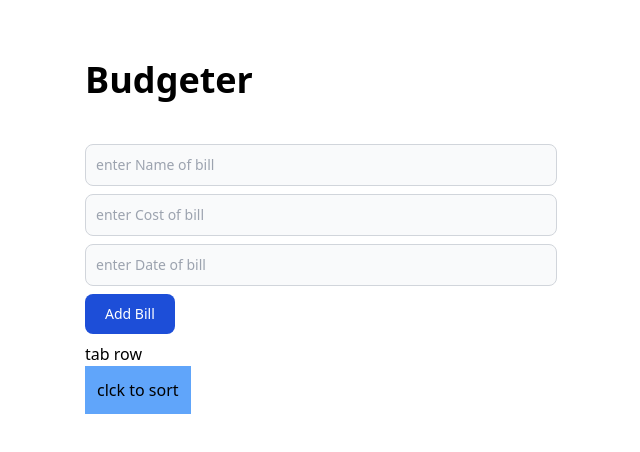
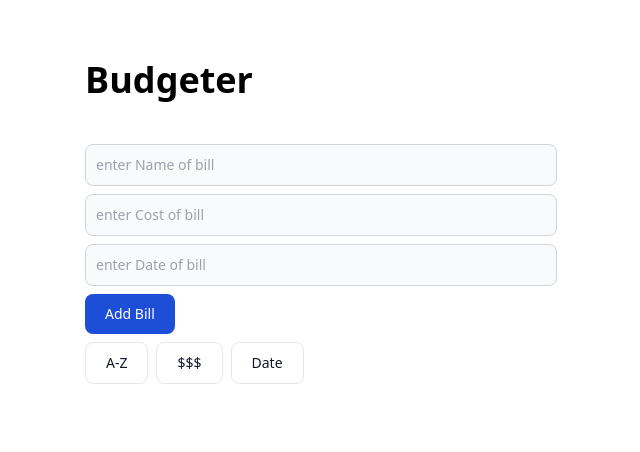
Before and after one commit to mark-elias/Expense_Tracker, a React (Vite) app in the folder react-to-do-list-project/: page / in a window 1280 px wide. Shown: the top 452 px of the page, without its empty margins (319-959 px from the left). Built offline with nearby package versions, Linux system fonts and the light colour scheme.

Commit message:
now able to sort list by Name,Price, and Date

```diff
--- a/react-to-do-list-project/src/Budgeter.jsx
+++ b/react-to-do-list-project/src/Budgeter.jsx
@@ -32,6 +32,16 @@ function Budgeter() {
   function sortByCost() {
     const sortedByCost = [...bills].sort((a, b) => a.cost - b.cost);
     setBills(sortedByCost);
+  }
+  function sortByDate() {
+    const sortedByDate = [...bills].sort((a, b) => a.date - b.date);
+    setBills(sortedByDate);
+  }
+  function sortByName() {
+    const sortedByName = [...bills].sort((a, b) =>
+      a.name.localeCompare(b.name)
+    );
+    setBills(sortedByName);
   }
   function handleNameChange(event) {
     setName(event.target.value);
@@ -77,9 +87,26 @@ function Budgeter() {
         </button>
       </div>
       <div id="tabs">
-        <h2>tab row</h2>
-        <button className="bg-blue-400 p-3" onClick={sortByCost}>
-          clck to sort
+        <button
+          type="button"
+          class="py-2.5 px-5 me-2 mb-2 text-sm font-medium text-gray-900 focus:outline-none bg-white rounded-lg border border-gray-200 hover:bg-gray-100 hover:text-blue-700 focus:z-10 focus:ring-4 focus:ring-gray-100"
+          onClick={sortByName}
+        >
+          A-Z
+        </button>
+        <button
+          type="button"
+          class="py-2.5 px-5 me-2 mb-2 text-sm font-medium text-gray-900 focus:outline-none bg-white rounded-lg border border-gray-200 hover:bg-gray-100 hover:text-blue-700 focus:z-10 focus:ring-4 focus:ring-gray-100"
+          onClick={sortByCost}
+        >
+          $$$
+        </button>
+        <button
+          type="button"
+          class="py-2.5 px-5 me-2 mb-2 text-sm font-medium text-gray-900 focus:outline-none bg-white rounded-lg border border-gray-200 hover:bg-gray-100 hover:text-blue-700 focus:z-10 focus:ring-4 focus:ring-gray-100"
+          onClick={sortByDate}
+        >
+          Date
         </button>
       </div>
       <div id="bills-container">
```
